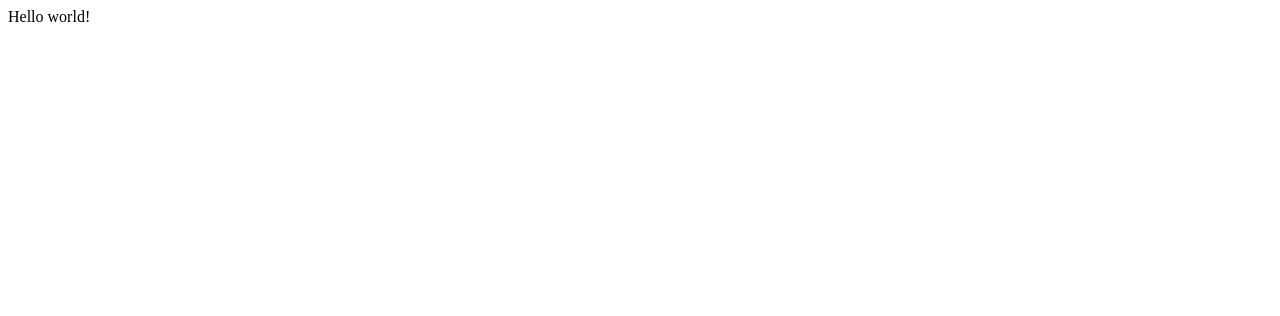
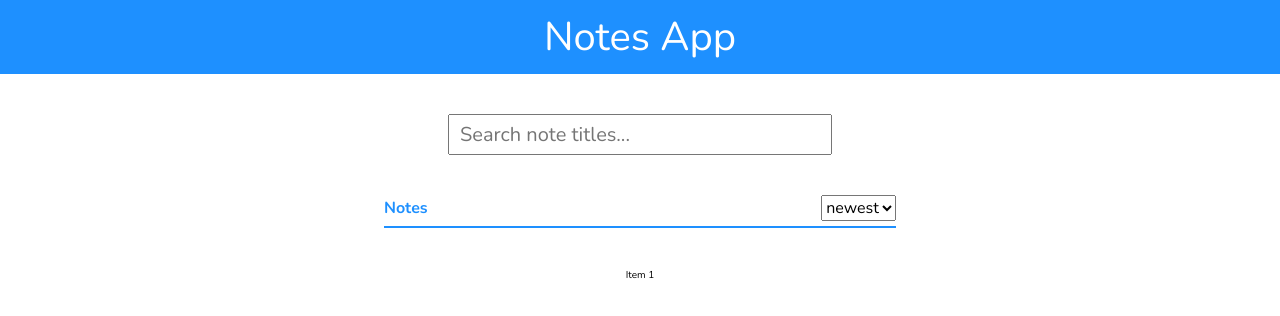
Before and after one commit to Duk4/Notes-App, a React (Create React App) app: page / in a window 1280 px wide. Shown: the top 316 px of the page. Built offline with nearby package versions, Linux system fonts and the light colour scheme.

Commit message:
created basic ui

```diff
--- a/src/components/App.js
+++ /dev/null
@@ -1,11 +0,0 @@
-import React from 'react';
-
-const App = () => {
-  return (
-    <div className="App">
-      Hello world!
-    </div>
-  );
-}
-
-export default App;
--- /dev/null
+++ b/src/components/App.jsx
@@ -0,0 +1,25 @@
+import React from 'react';
+import NotesList from './NotesList'
+
+const App = () => {
+  return (
+    <div className="App">
+      <header>Notes App</header>
+      <section className="filter">
+        <input type="text" placeholder="Search note titles..." />
+      </section>
+      <section className="sort">
+        <span>Notes</span>
+        <select>
+          <option value="newest">newest</option>
+          <option value="oldest">oldest</option>
+        </select>
+      </section>
+      <section className="note-list">
+        <NotesList />
+      </section>
+    </div>
+  );
+}
+
+export default App;
--- /dev/null
+++ b/src/components/NotesList.jsx
@@ -0,0 +1,9 @@
+import React from 'react';
+
+const NotesList = () => {
+    return (
+        <div>Item 1</div>
+    );
+}
+
+export default NotesList;
--- a/src/styles/styles.scss
+++ b/src/styles/styles.scss
@@ -0,0 +1,52 @@
+@import url('https://fonts.googleapis.com/css?family=Nunito:400,700&display=swap');
+
+$blue: #1E90FF;
+$white: #ffffff;
+
+* {
+    margin: 0;
+    padding: 0;
+    box-sizing: border-box;
+    font-family: 'Nunito', sans-serif;
+    font-size: 10px;
+    text-align: center;
+}
+
+header {
+    background-color: $blue;
+    color: $white;
+    font-size: 4rem;
+    padding: 1rem;
+}
+
+.filter{
+    width: 30%;
+    margin: 4rem auto;
+    input {
+        width: 100%;
+        font-size: 2rem;
+        text-align: left;
+        padding: 0.5rem 1rem;
+    }
+}
+
+.sort {
+    width: 40%;
+    margin: 4rem auto;
+    display: flex;
+    border-bottom: .2rem solid $blue;
+    padding-bottom: 0.5rem;
+    justify-content: space-between;
+    align-items: center;
+    span{
+        color: $blue;
+        font-size: 1.6rem;
+        font-weight: bold;
+    }
+    select{
+        font-size: 1.6rem;
+        option {
+            font-size: 1.6rem;
+        }
+    }
+}
```
